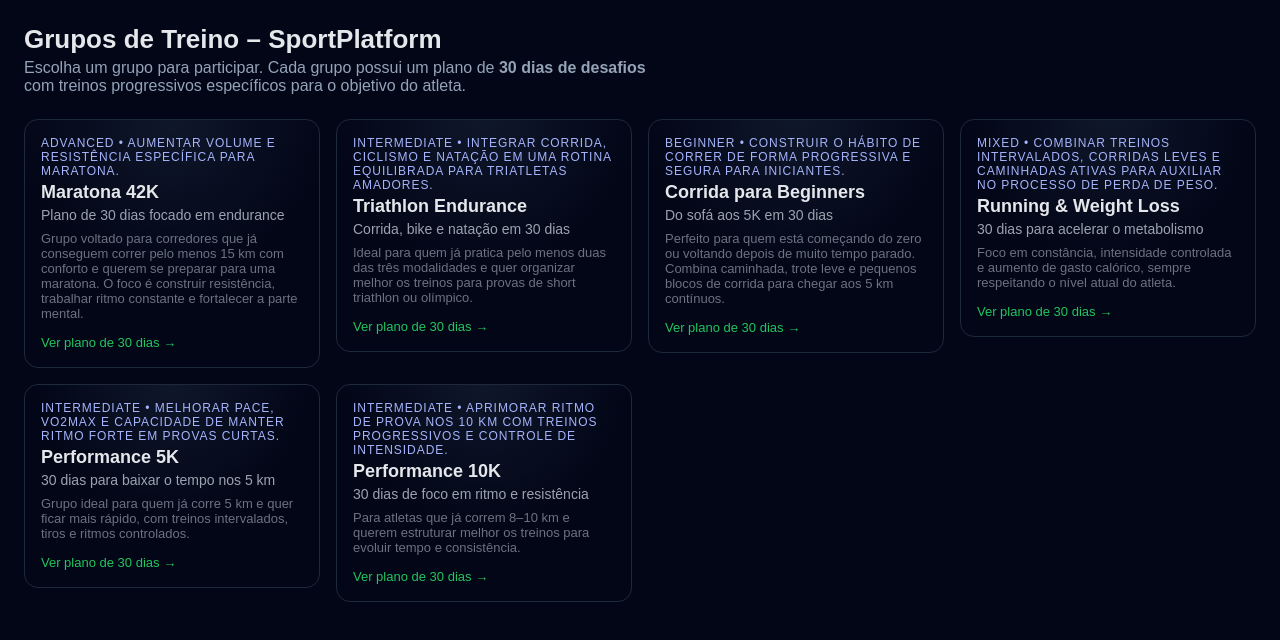
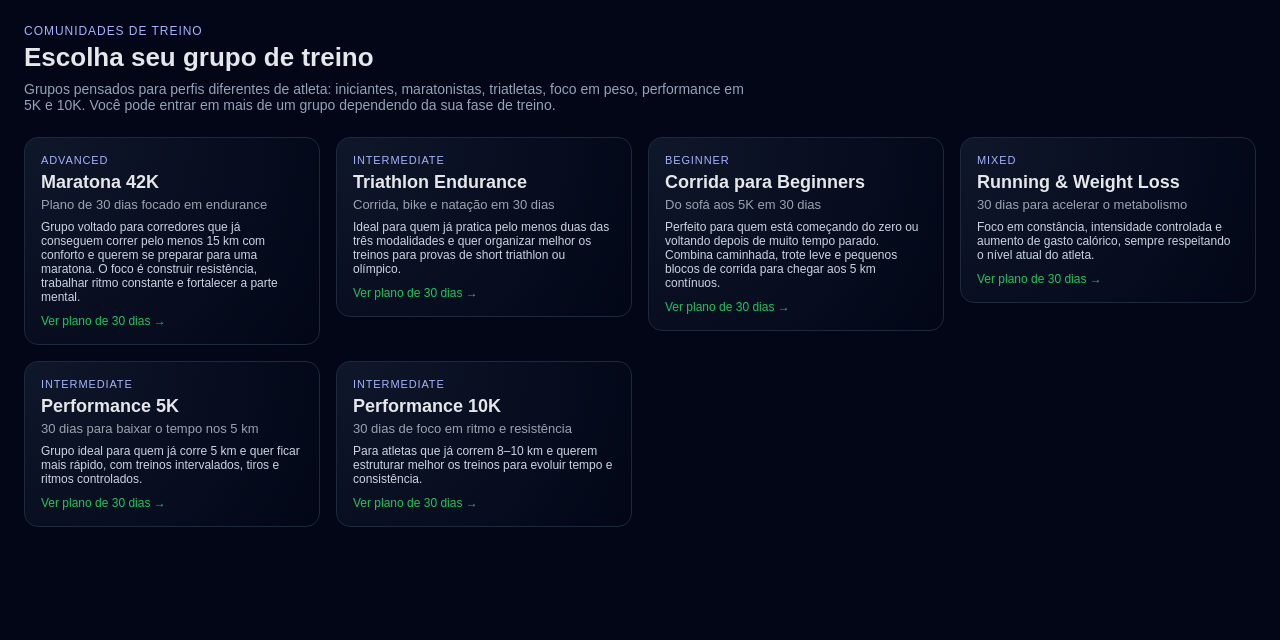
Before and after one commit to rafaelmorch/sportplatform, a Next.js app: page /groups in a window 1280 px wide. Shown: the top 640 px of the page. Built offline with nearby package versions, Linux system fonts and the light colour scheme.

Commit message:
fix: groups listing and slug pages

```diff
--- a/app/groups/page.tsx
+++ b/app/groups/page.tsx
@@ -1,5 +1,4 @@
 // app/groups/page.tsx
-"use client";
 
 import Link from "next/link";
 import { trainingGroups } from "./groups-data";
@@ -15,16 +14,30 @@ export default function GroupsPage() {
       }}
     >
       <header style={{ marginBottom: "24px" }}>
-        <h1 style={{ fontSize: "26px", fontWeight: 700, marginBottom: "4px" }}>
-          Grupos de Treino – SportPlatform
+        <p
+          style={{
+            fontSize: "12px",
+            color: "#a5b4fc",
+            textTransform: "uppercase",
+            letterSpacing: "0.08em",
+            marginBottom: "4px",
+          }}
+        >
+          Comunidades de treino
+        </p>
+
+        <h1 style={{ fontSize: "26px", fontWeight: 700, marginBottom: "8px" }}>
+          Escolha seu grupo de treino
         </h1>
-        <p style={{ color: "#94a3b8", maxWidth: "640px" }}>
-          Escolha um grupo para participar. Cada grupo possui um plano de{" "}
-          <strong>30 dias de desafios</strong> com treinos progressivos
-          específicos para o objetivo do atleta.
+
+        <p style={{ color: "#94a3b8", maxWidth: "720px", fontSize: "14px" }}>
+          Grupos pensados para perfis diferentes de atleta: iniciantes, maratonistas,
+          triatletas, foco em peso, performance em 5K e 10K. Você pode entrar em
+          mais de um grupo dependendo da sua fase de treino.
         </p>
       </header>
 
+      <main>
         <div
           style={{
             display: "grid",
@@ -36,67 +49,70 @@ export default function GroupsPage() {
             <Link key={group.slug} href={`/groups/${group.slug}`}>
               <div
                 style={{
-                padding: "16px",
                   borderRadius: "14px",
                   border: "1px solid #1e293b",
                   background:
-                  "radial-gradient(circle at top, #0f172a, #020617 55%)",
+                    "radial-gradient(circle at top left, #0f172a, #020617)",
+                  padding: "16px",
                   cursor: "pointer",
-                transition: "transform 0.15s ease, box-shadow 0.15s ease",
+                  transition: "border-color 0.15s ease, transform 0.15s ease",
                 }}
               >
                 <p
                   style={{
-                  fontSize: "12px",
+                    fontSize: "11px",
                     color: "#a5b4fc",
-                  marginBottom: "4px",
                     textTransform: "uppercase",
                     letterSpacing: "0.08em",
+                    marginBottom: "6px",
                   }}
                 >
-                {group.level} • {group.focus}
+                  {group.level}
                 </p>
+
                 <h2
                   style={{
                     fontSize: "18px",
-                  fontWeight: 700,
+                    fontWeight: 600,
                     marginBottom: "4px",
                   }}
                 >
                   {group.title}
                 </h2>
+
                 <p
                   style={{
+                    fontSize: "13px",
                     color: "#9ca3af",
-                  fontSize: "14px",
                     marginBottom: "8px",
                   }}
                 >
                   {group.subtitle}
                 </p>
+
                 <p
                   style={{
-                  color: "#6b7280",
-                  fontSize: "13px",
-                  marginBottom: "10px",
+                    fontSize: "12px",
+                    color: "#cbd5e1",
                   }}
                 >
                   {group.description}
                 </p>
-              <span
+
+                <p
                   style={{
-                  display: "inline-block",
-                  marginTop: "4px",
-                  fontSize: "13px",
+                    marginTop: "10px",
+                    fontSize: "12px",
                     color: "#22c55e",
                   }}
                 >
                   Ver plano de 30 dias →
-              </span>
+                </p>
               </div>
             </Link>
           ))}
         </div>
+      </main>
     </div>
   );
 }
--- a/app/plans/[slug]/page.tsx
+++ b/app/plans/[slug]/page.tsx
@@ -11,7 +11,7 @@ type PageProps = {
 };
 
 export default async function PlanDetailPage({ params }: PageProps) {
-  const { slug } = await params;
+  const { slug } = await params; // 👈 AQUI
 
   const plan = trainingPlans.find((p) => p.slug === slug);
 
@@ -144,8 +144,8 @@ export default async function PlanDetailPage({ params }: PageProps) {
             maxWidth: "640px",
           }}
         >
-          Após contratar, você recebe recomendações personalizadas, ajustes do
-          treinador e acesso ao planejamento completo semana a semana.
+          Após contratar, você recebe o planejamento completo, ajustes semanais
+          e orientações para integrar os treinos com seu calendário de provas.
         </p>
       </section>
     </div>
```
Also changed, not shown: app/checkout/[slug]/page.tsx (+17 -24 lines). Lines whose indentation alone changed are shown as unchanged.
